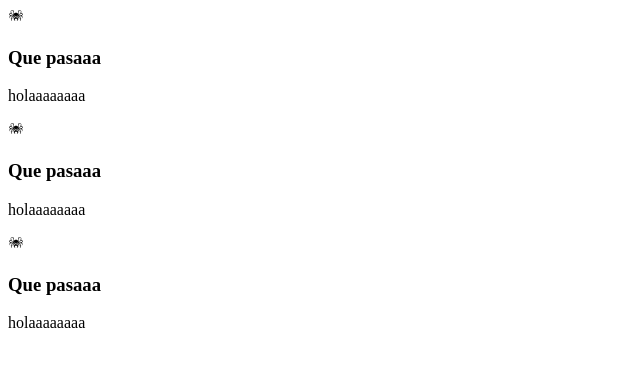
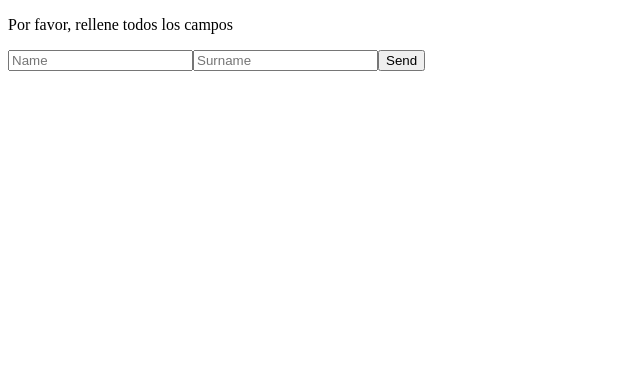
Before and after one commit to elisagc/sass, a React (Create React App) app: page / in a window 1280 px wide. Shown: the top 366 px of the page, without its empty margins (0-640 px from the left). Built offline with nearby package versions, Linux system fonts and the light colour scheme; the HTML template or start-up script is replaced by a standard one.

Commit message:
formulario

```diff
--- a/src/App.tsx
+++ b/src/App.tsx
@@ -1,10 +1,10 @@
 import React from "react";
-import TarjetaIcono from "./TarjetasIcon";
+import Form1 from "./Forms/Form1";
 
 const App: React.FC = () => {
   return (
     <div className="section">
-      <TarjetaIcono />
+      <Form1 />
     </div>
   );
 };
--- /dev/null
+++ b/src/Forms/Confirm.tsx
@@ -0,0 +1,17 @@
+import React from "react";
+
+type props = {
+  data: string[];
+};
+
+const Confirm: React.FC<props> = props => (
+  <div className="confirm__box">
+    {props.data.map(e => (
+      <div key={e} className="confirm__box-data">
+        {e}
+      </div>
+    ))}
+  </div>
+);
+
+export default Confirm;
--- /dev/null
+++ b/src/Forms/Form1.tsx
@@ -0,0 +1,75 @@
+import React, { ChangeEvent, Component } from "react";
+import Confirm from "./Confirm";
+
+export class Form1 extends Component<
+  {},
+  { name: string; surname: string; data: string[] }
+> {
+  constructor(props: { name: string; surname: string }) {
+    super(props);
+
+    this.state = {
+      name: "",
+      surname: "",
+      data: []
+    };
+  }
+
+  handleUsernameChange = (event: ChangeEvent<HTMLInputElement>) => {
+    this.setState({
+      name: event.target.value
+    });
+    // console.log(event.target.value);
+  };
+
+  handleSurnameChange = (event: ChangeEvent<HTMLInputElement>) => {
+    this.setState({
+      surname: event.target.value
+    });
+    // console.log(event.target.value);
+  };
+
+  handleButton = (event: React.FormEvent) => {
+    event.preventDefault();
+
+    if (this.state.name === "" || this.state.surname === "") {
+      this.setState({ name: "", surname: "" });
+    } else {
+      this.setState({
+        data: this.state.data.concat(this.state.name, this.state.surname)
+      });
+      this.setState({ name: "", surname: "" });
+    }
+  };
+
+  render() {
+    if (this.state.data.length === 0) {
+      return (
+        <div className="container__form">
+          <form action="#">
+            <p>Por favor, rellene todos los campos</p>
+            <div>
+              <input
+                type="text"
+                placeholder="Name"
+                value={this.state.name}
+                onChange={this.handleUsernameChange}
+              />
+              <input
+                type="text"
+                placeholder="Surname"
+                value={this.state.surname}
+                onChange={this.handleSurnameChange}
+              />
+              <input type="submit" value="Send" onClick={this.handleButton} />
+            </div>
+          </form>
+        </div>
+      );
+    } else {
+      return <Confirm data={this.state.data} />;
+    }
+  }
+}
+
+export default Form1;
--- a/src/sass/main.scss
+++ b/src/sass/main.scss
@@ -7,3 +7,5 @@
 @import "pages/imagencentral";
 @import "pages/skew";
 @import "pages/tarjetasicono";
+@import "pages/form";
+@import "pages/confirm";
--- /dev/null
+++ b/src/sass/pages/_form.scss
@@ -0,0 +1,59 @@
+.container__form {
+  display: flex;
+  justify-content: center;
+  font-family: monospace;
+
+  &-box {
+    width: 50%;
+    background-color: rgba(95, 128, 158, 0.514);
+    padding: 30px;
+  }
+}
+
+@mixin input {
+  padding: 12px;
+  border: 1px solid #56b3b9;
+  border-radius: 4px;
+  box-sizing: border-box;
+  margin-top: 6px;
+  margin-bottom: 16px;
+  resize: vertical;
+  font-family: monospace;
+}
+
+input[type="text"],
+input[type="password"],
+select,
+textarea {
+  width: 100%;
+  @include input;
+}
+
+input[type="date"] {
+  @include input;
+  width: 30%;
+}
+
+input[type="submit"] {
+  background-color: #499394;
+  color: white;
+  padding: 12px 20px;
+  border: none;
+  border-radius: 4px;
+  cursor: pointer;
+}
+input[type="submit"]:hover {
+  background-color: #56b3b9;
+}
+.container {
+  width: 50%;
+  border-radius: 5px;
+  background-color: #e0e4e4;
+  padding: 20px;
+}
+
+.date {
+  display: flex;
+  justify-content: space-between;
+  align-items: center;
+}
```
Also changed, not shown: src/Forms/Form2.tsx (added, +87 -0 lines), src/sass/pages/_confirm.scss (added).
